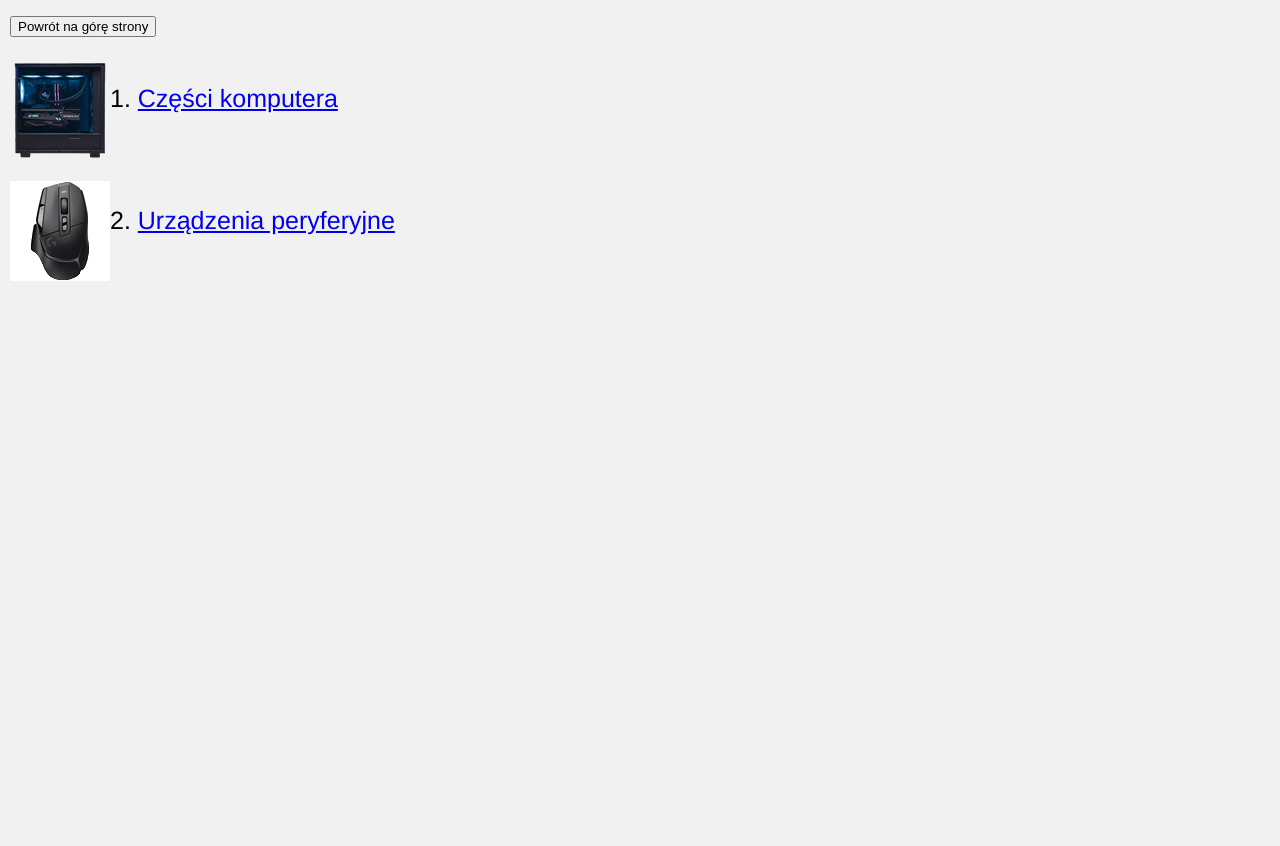
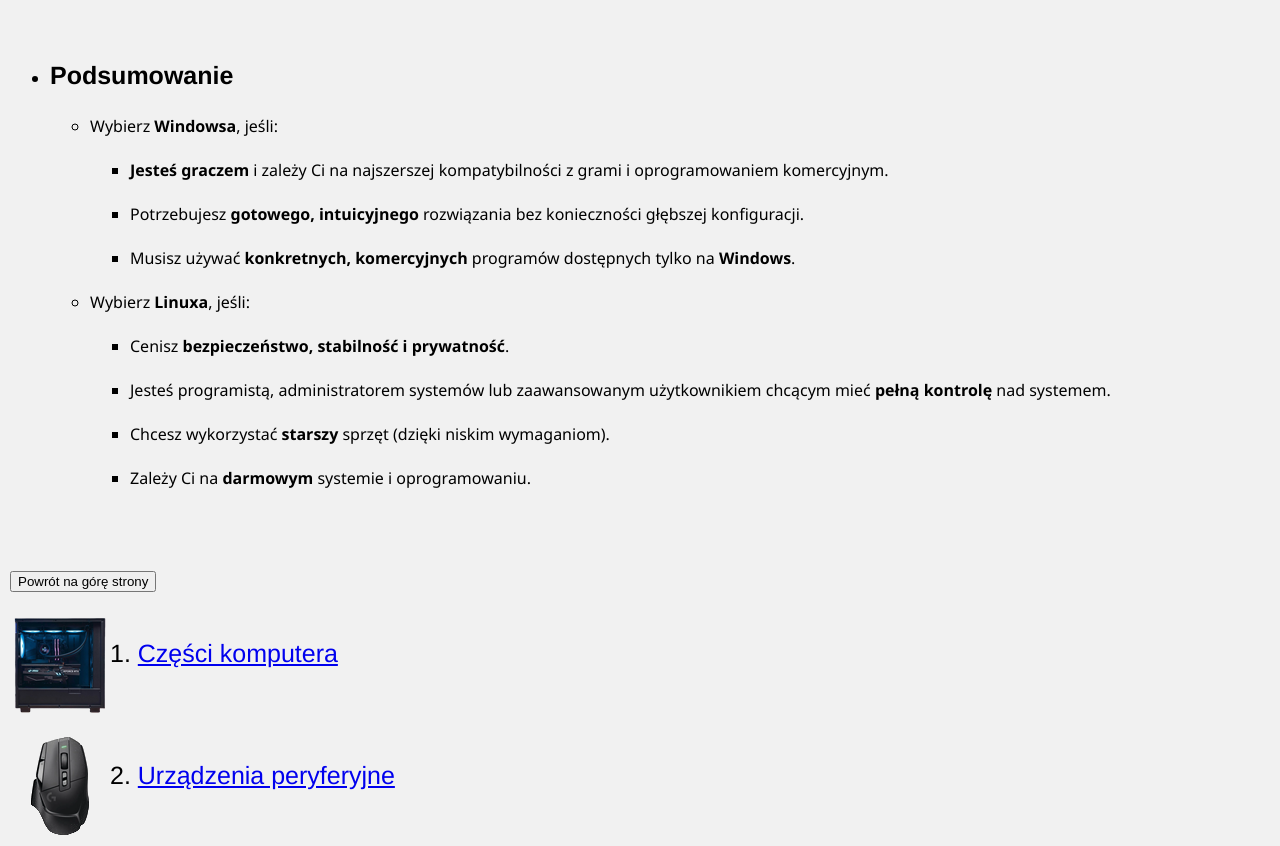
Before and after one commit to desermonoporcjowy123/howtocomputer, a plain HTML site: page podstrona3.html in a window 1280 px wide. Shown: the part 2820-3666 px from the top of the page. Before the commit the page ends 3111 px from the top, so only its background shows below. Drawn offline with Linux system fonts and the light colour scheme.

Commit message:
Add files via upload

```diff
--- a/podstrona3.html
+++ b/podstrona3.html
@@ -184,10 +184,10 @@
 		<li><B>Serwery:</B> Jedna z najpopularniejszych i najbardziej przyjaznych dla początkujących dystrybucji.
 		<br>
 		<br>
-		<li><B>Superkomputery:</B> Jedna z najpopularniejszych i najbardziej przyjaznych dla początkujących dystrybucji.
+		<li><B>Superkomputery:</B>  Najpotężniejsze komputery na świecie wykorzystują ten system.
 		<br>
 		<br>
-		<li><B>Komputery osobiste:</B> Jedna z najpopularniejszych i najbardziej przyjaznych dla początkujących dystrybucji.
+		<li><B>Komputery osobiste:</B> Coraz więcej użytkowników domowych i programistów wybiera Linuxa jako alternatywę dla komercyjnych systemów operacyjnych.
 		</ul>
 		<br>
 		<li><B>Porównanie Windowsa i Linuxa</B> </li>
@@ -289,8 +289,41 @@
       <td>Użytkownicy domowi, biura, gracze.</td>
 	  <td>Serwery, programiści, administratorzy systemów, systemy wbudowane, użytkownicy ceniący prywatność.</td>
     </tr>
-  </tbody>
-</table>
+	</tbody>
+	</table>
+	</ol>
+	<br>
+	<ul>
+	<!-- kropka --!>
+
+	<li><p class="rozmiartekstowtytulow"><B>Podsumowanie</B></p></li>
+		<ul>
+		<li>Wybierz <B>Windowsa</B>, jeśli:
+		<br>
+		<br>
+			<ul>
+			<li><B>Jesteś graczem</B> i zależy Ci na najszerszej kompatybilności z grami i oprogramowaniem komercyjnym.</li>
+			<br>
+			<li>Potrzebujesz <B>gotowego, intuicyjnego</B> rozwiązania bez konieczności głębszej konfiguracji.</li>
+			<br>
+			<li>Musisz używać <B>konkretnych, komercyjnych</B> programów dostępnych tylko na <B>Windows</B>.</li>
+			</ul>
+		<br>
+		<li>Wybierz <B>Linuxa</B>, jeśli:
+		<br>
+		<br>
+			<ul>
+			<li>Cenisz <B>bezpieczeństwo, stabilność i prywatność</B>.</li>
+			<br>
+			<li>Jesteś programistą, administratorem systemów lub zaawansowanym użytkownikiem chcącym mieć <B>pełną kontrolę</B> nad systemem.</li>
+			<br>
+			<li>Chcesz wykorzystać <B>starszy</B> sprzęt (dzięki niskim wymaganiom).</li>
+			<br>
+			<li>Zależy Ci na <B>darmowym</B> systemie i oprogramowaniu.</li>
+			</ul>
+		<br>
+		</ul>
+		<br>
 	</ul>
 	</ol>
 	<br>
@@ -313,7 +346,7 @@
 	<!-- przycisk2 --!>
 	<br>
 	<div class="proporcjezdjc">
-	<a href="podstrona2.html"><img src="obrazy\myshka.png"></a>
+	<a href="podstrona2.html"><img src="obrazy\favicon2.ico"></a>
 	<p>2. <a href="podstrona1.html">Urządzenia peryferyjne</a></p>
 	</div>
 
```
Also changed, not shown: index.html (+2 -2 lines), podstrona1.html (+2 -2 lines), podstrona2.html (+2 -2 lines), obrazy/example.png (added), obrazy/stanowisko.jpg (added).
